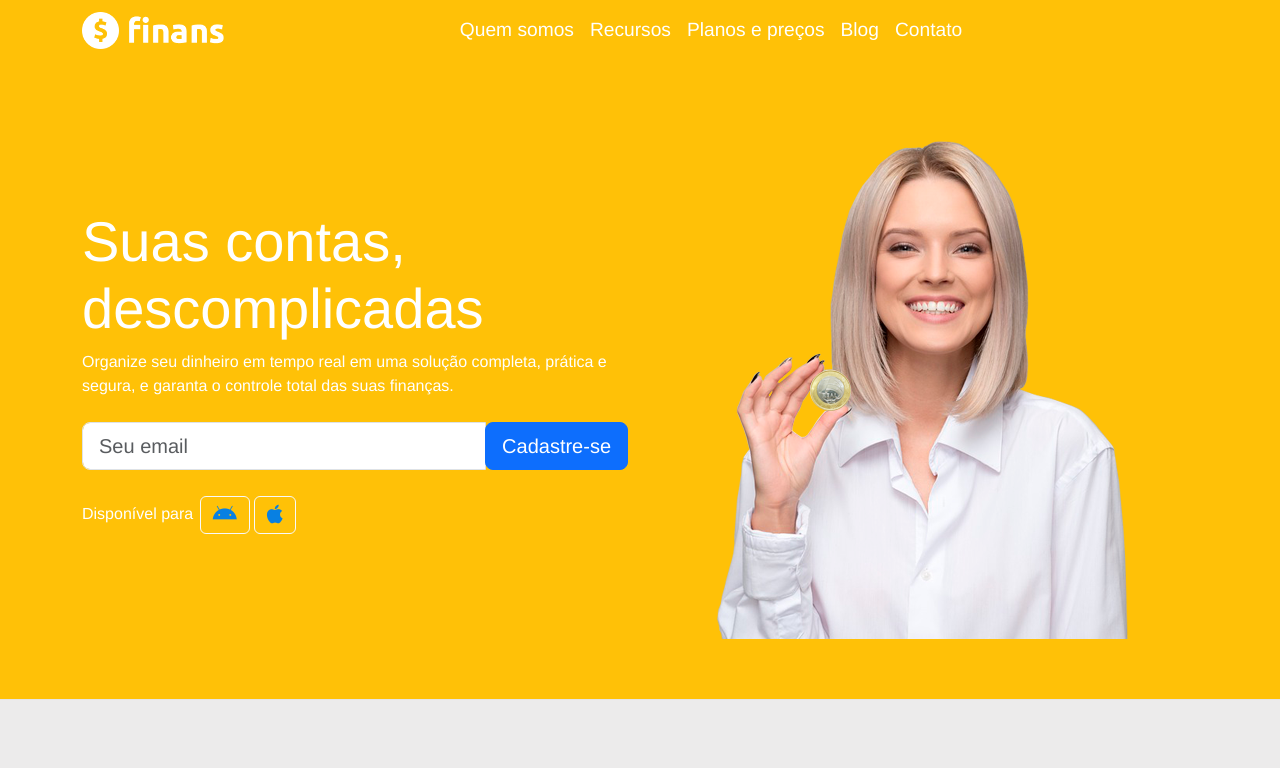
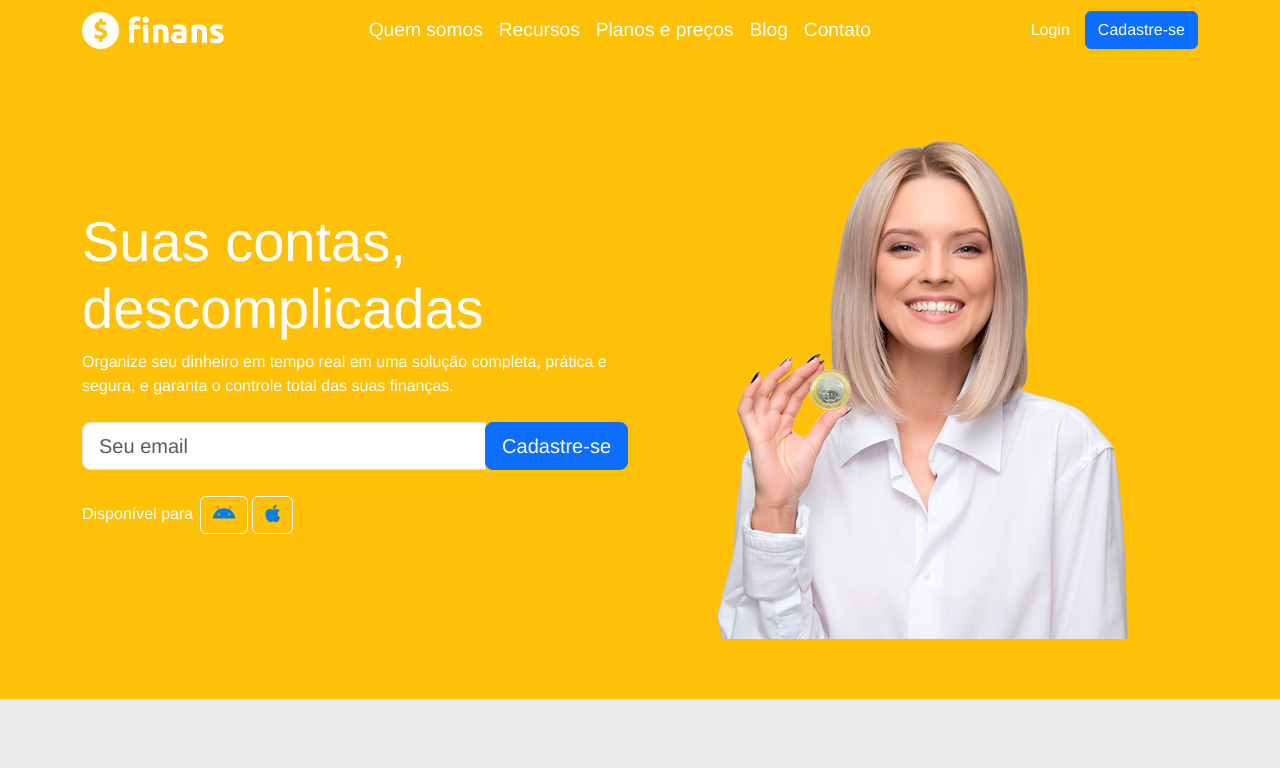
Before and after one commit to Thiago-JLopes/projetoFinans, a Vue app: page / in a window 1280 px wide. Shown: the top 768 px of the page. Built offline with nearby package versions, Linux system fonts and the light colour scheme.

Commit message:
Configura algumas rotas.

```diff
--- a/package.json
+++ b/package.json
@@ -12,7 +12,8 @@
     "bootstrap-vue": "^2.23.1",
     "core-js": "^3.8.3",
     "font-awesome": "^4.7.0",
-    "vue": "^3.2.13"
+    "vue": "^3.2.36",
+    "vue-router": "^4.0.13"
   },
   "devDependencies": {
     "@babel/core": "^7.12.16",
--- a/src/App.vue
+++ b/src/App.vue
@@ -1,18 +1,18 @@
 <template>
  <!-- <img alt="Vue logo" src="./assets/logo.png">-->
   <!--<HelloWorld msg="Welcome to Your Vue.js App"/>-->
-  <Home/>
+  <router-view/>
 </template>
 
 <script>
 //import HelloWorld from './components/HelloWorld.vue'
-import Home from './components/pages/Home.vue';
+//import Home from './components/pages/Home.vue';
 
 export default {
-  name: 'App',
+  /*name: 'App',
   components: {
     Home
-}
+}*/
 }
 </script>
 
--- a/src/components/BarraNavegacao.vue
+++ b/src/components/BarraNavegacao.vue
@@ -1,5 +1,5 @@
 <template>
-  <nav class="navbar navbar-expand-md navbar-light bg-warning">
+  <nav class="navbar navbar-expand-lg navbar-light bg-warning">
     <div class="container">
       <a href="#">
         <img src="../assets/logoFinans.png" alt="logoNavBar" width="142" />
@@ -13,11 +13,11 @@
       <div class="collapse navbar-collapse justify-content-between" id="menu">
         <ul class="navbar-nav mx-auto menu">
           <li class="nav-item">
-            <a href="" class="nav-link">Quem somos</a>
+            <router-link to="/QuemSomos" class="nav-link">Quem somos</router-link>
           </li>
 
           <li class="nav-item">
-            <a href="" class="nav-link">Recursos</a>
+            <a href="QuemSomos.vue" class="nav-link">Recursos</a>
           </li>
 
           <li class="nav-item">
@@ -32,6 +32,11 @@
             <a href="" class="nav-link">Contato</a>
           </li>
         </ul>
+
+        <div class="login-registro">
+          <button type="button" class="btn btn-warning" style="color: #fff;">Login</button>
+          <button type="button" class="btn btn-primary">Cadastre-se</button>
+        </div>
       </div>
     </div>
   </nav>
@@ -52,4 +57,9 @@ export default {
     color: white;
     font-size: 1.2em;
   }
+
+  .login-registro button{
+    margin-left: 2px;
+    font-size: 1.0em;
+  }
 </style>
--- a/src/components/pages/Home.vue
+++ b/src/pages/Home.vue
@@ -36,7 +36,7 @@
             </div>
 
             <div class="col-md-6 d-none d-md-block">
-                <img src="../../assets/capa-mulher.png" alt="">
+                <img src="../assets/capa-mulher.png" alt="">
             </div>
         </div>
     </div>
@@ -67,16 +67,15 @@
         </div>
     </div>
   </section>
-
   <Rodape/>
 </template>
 
 <script>
-import BarraNavegacao from "../BarraNavegacao.vue";
-import CardTipo1 from "../cards/CardTipo1.vue";
-import CardTipo2 from "../cards/CardTipo2.vue";
-import CardTipo3 from "../cards/CardTipo3.vue";
-import Rodape from "../Rodape.vue";
+import BarraNavegacao from '../components/BarraNavegacao.vue'
+import CardTipo1 from '../components/CardTipo1.vue'
+import CardTipo2 from '../components/CardTipo2.vue'
+import CardTipo3 from '../components/CardTipo3.vue'
+import Rodape from '../components/Rodape.vue'
 
 export default {
   name: "HomePage",
@@ -86,11 +85,10 @@ export default {
     CardTipo2,
     CardTipo3,
     Rodape
-
   },
   methods: {
         ImagePath(caminho) {
-            return require(`../../assets/${caminho}`);
+            return require(`../assets/${caminho}`);
         }
     }
 };
--- /dev/null
+++ b/src/pages/QuemSomos.vue
@@ -0,0 +1,32 @@
+<template>
+    <header>
+        <BarraNavegacao/>
+    </header>
+
+    <section>
+
+    </section>
+
+    <section>
+
+
+    </section>
+</template>
+
+<script>
+import BarraNavegacao from "../components/BarraNavegacao.vue";
+
+
+export default {
+  name: "QuemSomos",
+  components: {
+    BarraNavegacao
+
+  },
+  methods: {
+        ImagePath(caminho) {
+            return require(`../assets/${caminho}`);
+        }
+    }
+};
+</script>
--- /dev/null
+++ b/src/router/index.js
@@ -0,0 +1,23 @@
+import { createRouter, createWebHashHistory } from 'vue-router'
+
+
+const routes = [
+    {
+        path: '/',
+        name: 'HomePage',
+        component: () => import('../pages/Home.vue'),
+    },
+    {
+      path: '/quemsomos',
+      name: 'QuemSomos',
+      component: () => import('../pages/QuemSomos.vue'),
+    }
+]
+
+const router = createRouter({
+    history: createWebHashHistory(),
+    routes
+  })
+
+
+  export default router
```
Also changed, not shown: src/main.js (+3 -5 lines), src/components/CardTipo1.vue (renamed from src/components/cards/CardTipo1.vue), src/components/CardTipo2.vue (renamed from src/components/cards/CardTipo2.vue), src/components/CardTipo3.vue (renamed from src/components/cards/CardTipo3.vue), 1 other file (tests, documents, lock files or other folders).
